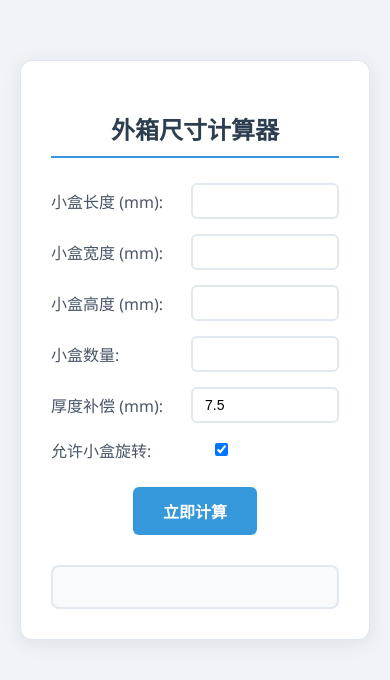
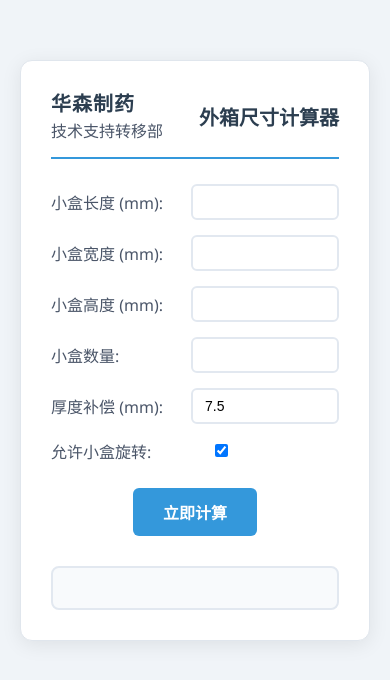
Before and after one commit to maker-zxl/maker-zxl.github.io, a plain HTML site: page index.html in a window 390 px wide. Drawn offline with Linux system fonts and the light colour scheme.

Commit message:
Update index.html

```diff
--- a/index.html
+++ b/index.html
@@ -18,13 +18,35 @@
             box-shadow: 0 4px 20px rgba(0,0,0,0.08);
             border: 1px solid #e0e6ed;
         }
+        /* 标题容器样式 */
+        .title-container {
+            display: flex;
+            justify-content: space-between;
+            align-items: center;
+            border-bottom: 2px solid #3498db;
+            padding-bottom: 15px;
+            margin-bottom: 25px;
+        }
+        .company-info {
+            line-height: 1.3;
+        }
+        .company {
+            font-size: 24px;
+            color: #2c3e50;
+            font-weight: 600;
+            letter-spacing: 1px;
+        }
+        .department {
+            font-size: 18px;
+            color: #4a5568;
+            margin-top: 4px;
+        }
         h2 {
+            margin: 0;
+            font-size: 24px;
             color: #2c3e50;
-            margin-bottom: 25px;
-            font-size: 24px;
-            text-align: center;
-            border-bottom: 2px solid #3498db;
-            padding-bottom: 10px;
+            white-space: nowrap;
+            padding-left: 30px;
         }
         .input-group {
             margin: 15px 0;
@@ -79,11 +101,29 @@
         #result strong {
             color: #2c3e50;
         }
+        @media (max-width: 480px) {
+            h2 {
+                font-size: 20px;
+                padding-left: 15px;
+            }
+            .company {
+                font-size: 20px;
+            }
+            .department {
+                font-size: 16px;
+            }
+        }
     </style>
 </head>
 <body>
     <div class="container">
-        <h2>外箱尺寸计算器</h2>
+        <div class="title-container">
+            <div class="company-info">
+                <div class="company">华森制药</div>
+                <div class="department">技术支持转移部</div>
+            </div>
+            <h2>外箱尺寸计算器</h2>
+        </div>
         <div class="input-group">
             <label>小盒长度 (mm):</label>
             <input type="number" id="length" step="1" required>
@@ -114,7 +154,6 @@
 
     <script>
         function calculate() {
-            // 获取输入值
             const l = parseFloat(document.getElementById('length').value);
             const w = parseFloat(document.getElementById('width').value);
             const h = parseFloat(document.getElementById('height').value);
@@ -122,10 +161,7 @@
             const padding = parseFloat(document.getElementById('padding').value);
             const allowRotation = document.getElementById('rotation').checked;
 
-            // 计算最优解
             const result = calculateOptimalBox(l, w, h, quantity, padding, allowRotation);
-
-            // 显示结果
             const resultDiv = document.getElementById('result');
             resultDiv.innerHTML = result
                 ? `<p><strong>外箱尺寸：</strong>${result.dimensions.join(" × ")} mm</p>
@@ -138,28 +174,22 @@
 
         function calculateOptimalBox(innerL, innerW, innerH, quantity, padding, allowRotation) {
             let best = null;
-
-            // 生成所有可能的方向组合
             const orientations = allowRotation ? getOrientations(innerL, innerW, innerH) : [[innerL, innerW, innerH]];
 
             for (const [l, w, h] of orientations) {
-                // 计算可能的排列组合（优化遍历次数）
                 const maxDimension = Math.ceil(Math.cbrt(quantity));
                 for (let x = 1; x <= maxDimension; x++) {
                     for (let y = 1; y <= Math.ceil(quantity/x); y++) {
                         const z = Math.ceil(quantity / (x * y));
                         if (x * y * z < quantity) continue;
 
-                        // 计算外箱尺寸（含缓冲）
                         const boxL = l * x + 2 * padding;
                         const boxW = w * y + 2 * padding;
                         const boxH = h * z + 2 * padding;
 
-                        // 计算表面积和体积
                         const surfaceArea = 2 * (boxL*boxW + boxL*boxH + boxW*boxH);
                         const volume = boxL * boxW * boxH;
 
-                        // 更新最优解（优先表面积，其次体积）
                         if (!best ||
                            (surfaceArea < best.surfaceArea) ||
                            (surfaceArea === best.surfaceArea && volume < best.volume)) {
@@ -177,7 +207,6 @@
             return best;
         }
 
-        // 生成所有可能的方向排列（6种组合）
         function getOrientations(l, w, h) {
             return [
                 [l, w, h], [l, h, w],
```
